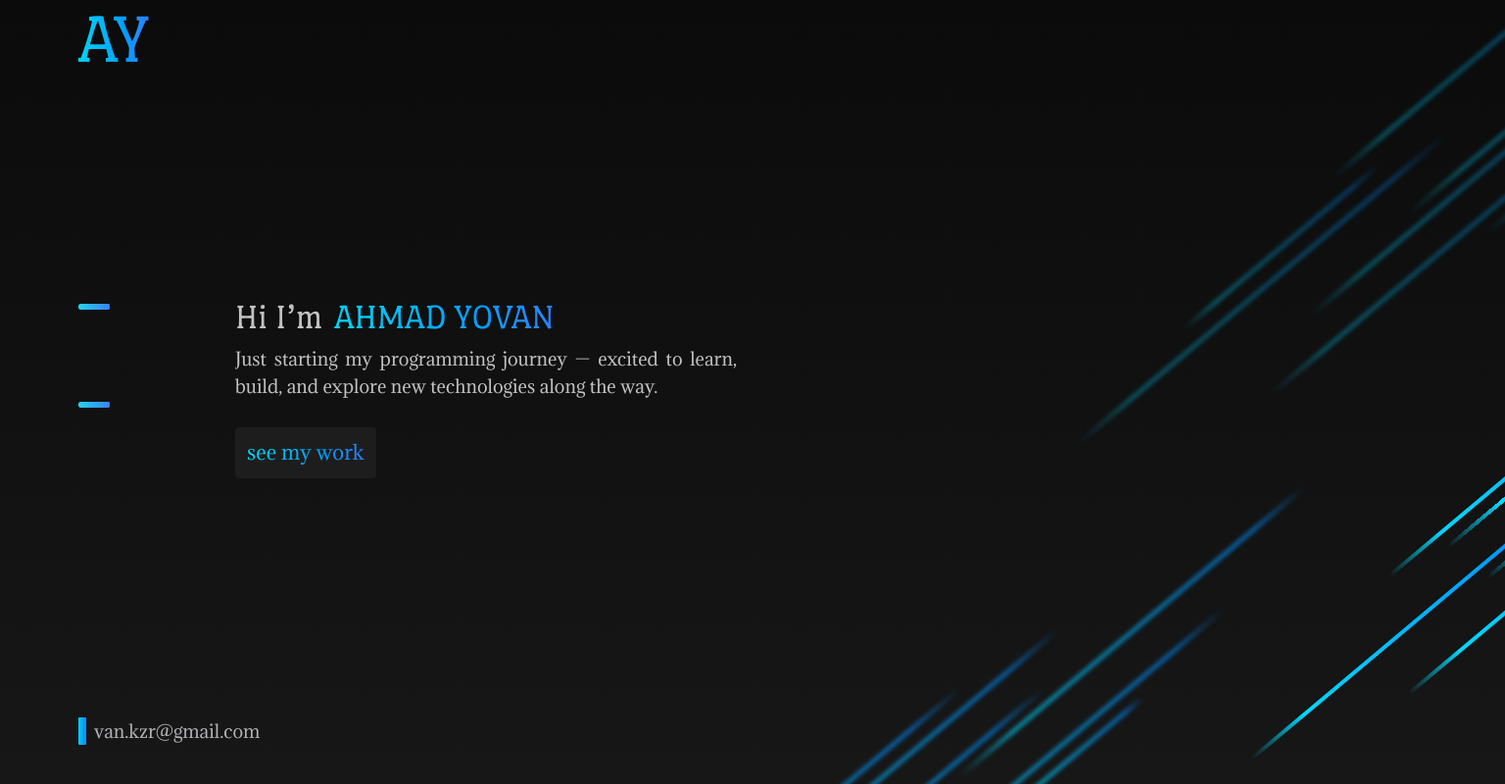
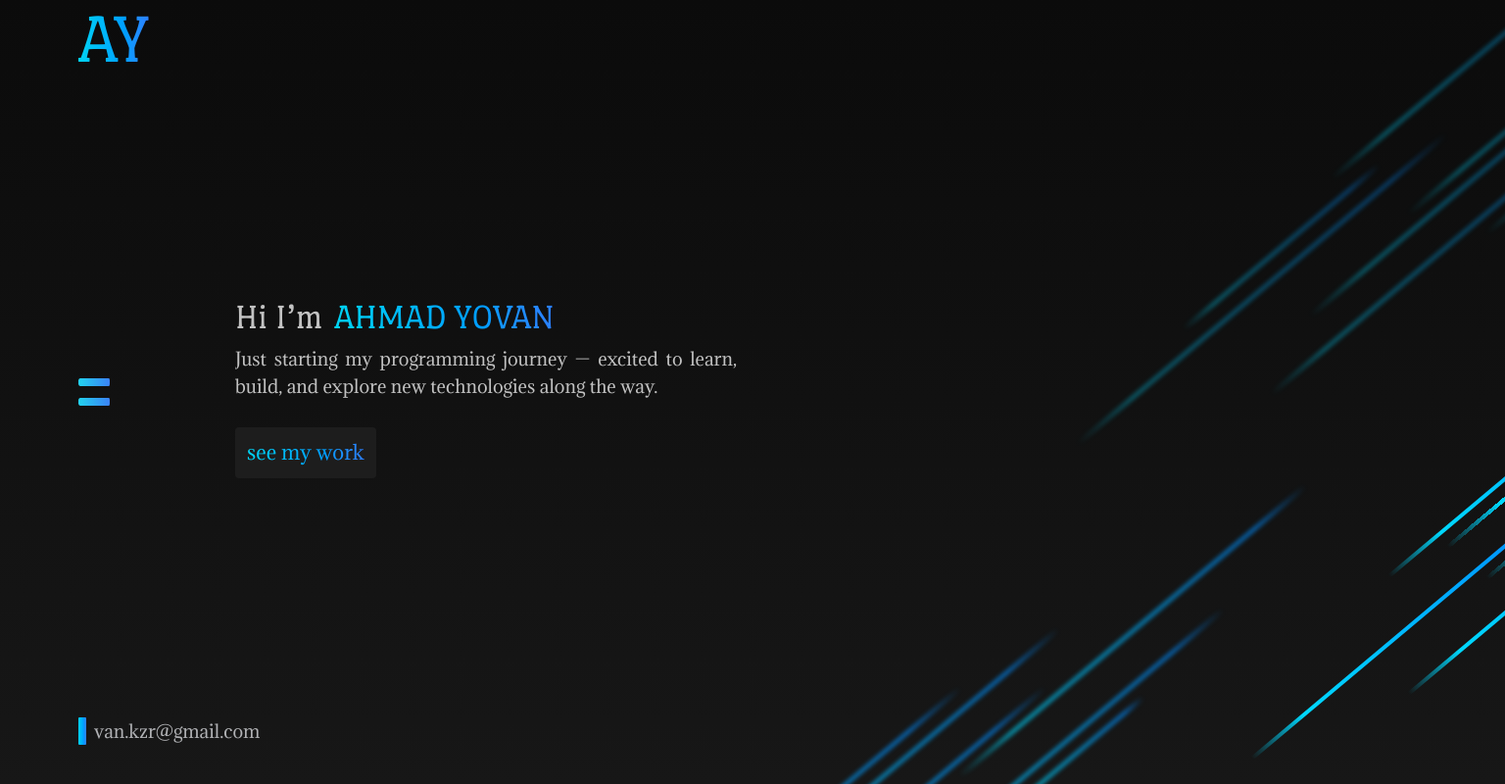
Before and after one commit to van-kzr/portfolio, an Astro site: page / in a window 1536 px wide. Shown: the whole page at 98% size. Built offline with nearby package versions, Linux system fonts and the light colour scheme; Astro itself is replaced by a stand-in of ours.

Commit message:
fix nav bar style

```diff
--- a/src/components/Navigation.astro
+++ b/src/components/Navigation.astro
@@ -15,12 +15,12 @@ const links = [
 ];
 ---
 
-<nav class="navigation w-16 flex flex-col items-start gap-5">
+<nav class="navigation w-16 flex flex-col items-start gap-3">
 	{
 		links.map((link) => (
 			<a
 				href={link.href}
-				class="block h-20 w-full"
+				class="flex h-2 w-full"
 			>
 				<div
 					class="nav-item h-full w-full"
@@ -78,7 +78,6 @@ const links = [
 		flex-direction: column;
 		align-items: flex-start;
 
-		gap: 1.25rem;
 	}
 
 
@@ -90,7 +89,7 @@ const links = [
 		position: relative;
 
 		width: 100%;
-		height: 4px;
+		height: 0.50rem;
 
 		border-radius: 2px;
 
@@ -138,22 +137,6 @@ const links = [
 	}
 
 
-	/* ================================
-	   HOVER
-	================================ */
-
-	/* .nav-item:not(.active):hover::before {
-		background: #8a8a8a;
-
-		transform: scaleX(0.7);
-	} */
-
-
-	/* ================================
-	   LINK
-	================================ */
-
-
 	.nav-item span {
 		display: block;
 
@@ -161,17 +144,4 @@ const links = [
 		height: 100%;
 	}
 
-
-	/* ================================
-	   LARGE SCREEN
-	================================ */
-
-	@media (min-width: 1536px) {
-
-		.nav-item {
-			height: 6px;
-		}
-
-	}
-
 </style>
```
